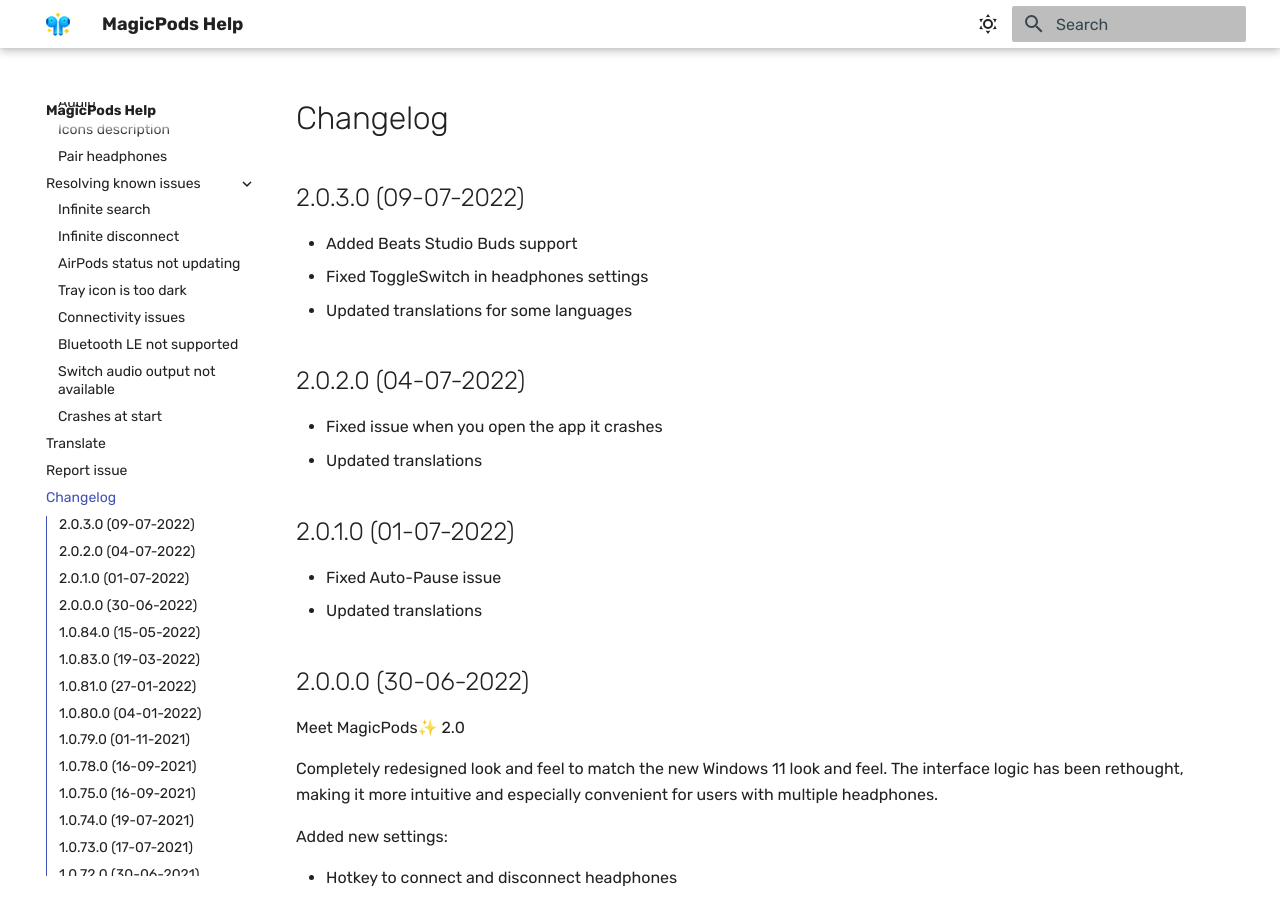
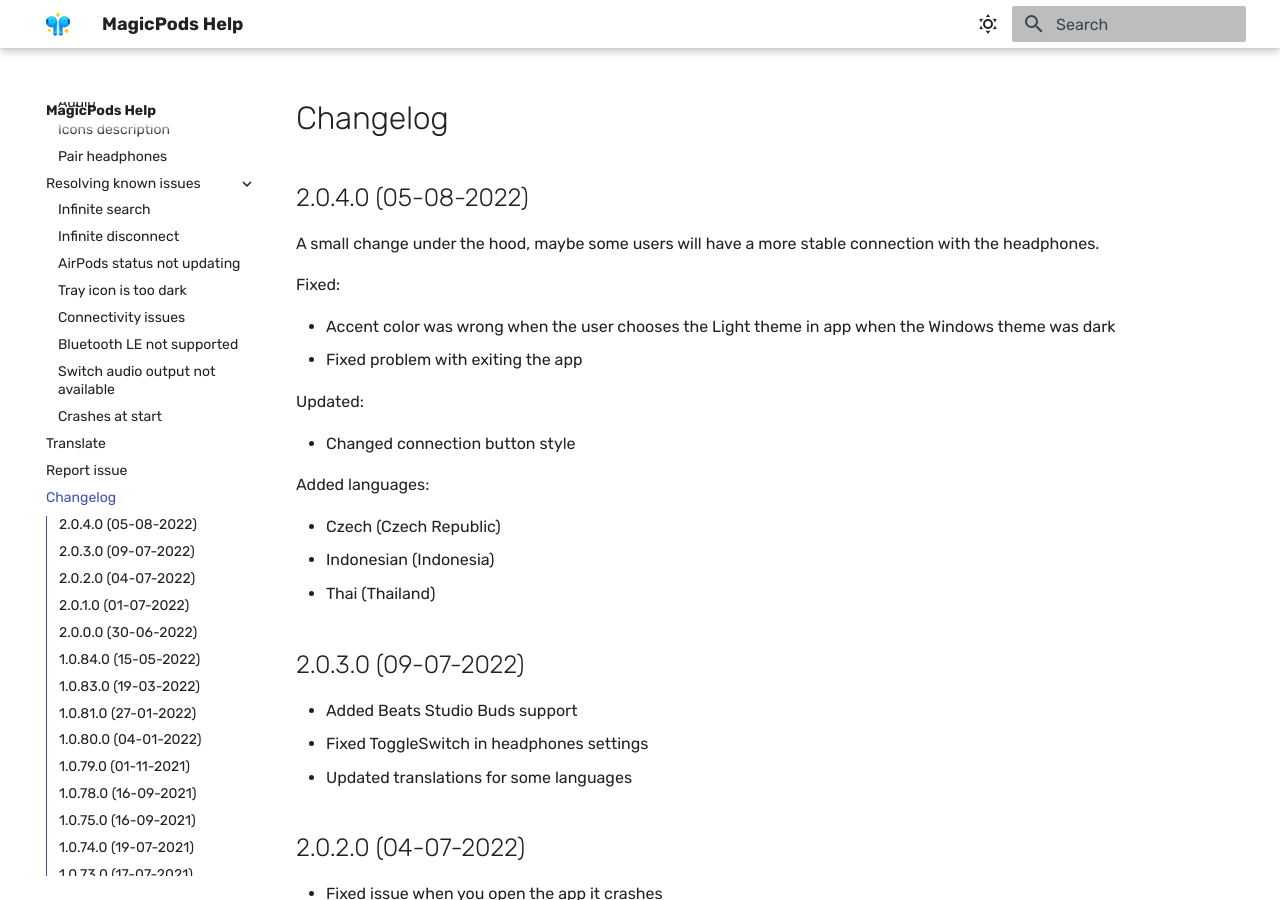
Before and after one commit to steam3d/help.magicpods.app, an MkDocs documentation site: the page built from docs/changelog.md, in a window 1280 px wide and 900 px high. Built offline with MkDocs 1.6.1 and Material for MkDocs 9.7.7, drawn with Linux system fonts in a browser that asks for light colours.

Commit message:
Update changelog.md

```diff
--- a/docs/changelog.md
+++ b/docs/changelog.md
@@ -1,3 +1,22 @@
+## 2.0.4.0 (05-08-2022)
+
+A small change under the hood, maybe some users will have a more stable connection with the headphones.
+
+Fixed:
+
+- Accent color was wrong when the user chooses the Light theme in app when the Windows theme was dark
+- Fixed problem with exiting the app
+
+Updated:
+
+- Changed connection button style
+
+Added languages:
+
+- Czech (Czech Republic)
+- Indonesian (Indonesia)
+- Thai (Thailand)
+
 ## 2.0.3.0 (09-07-2022)
 
 - Added Beats Studio Buds support
```
